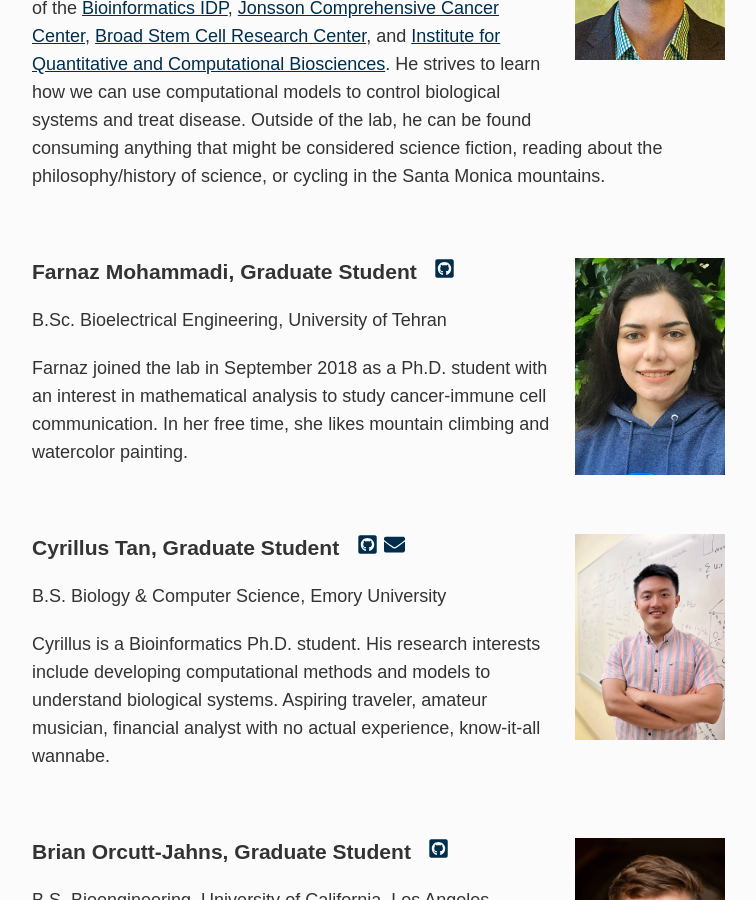
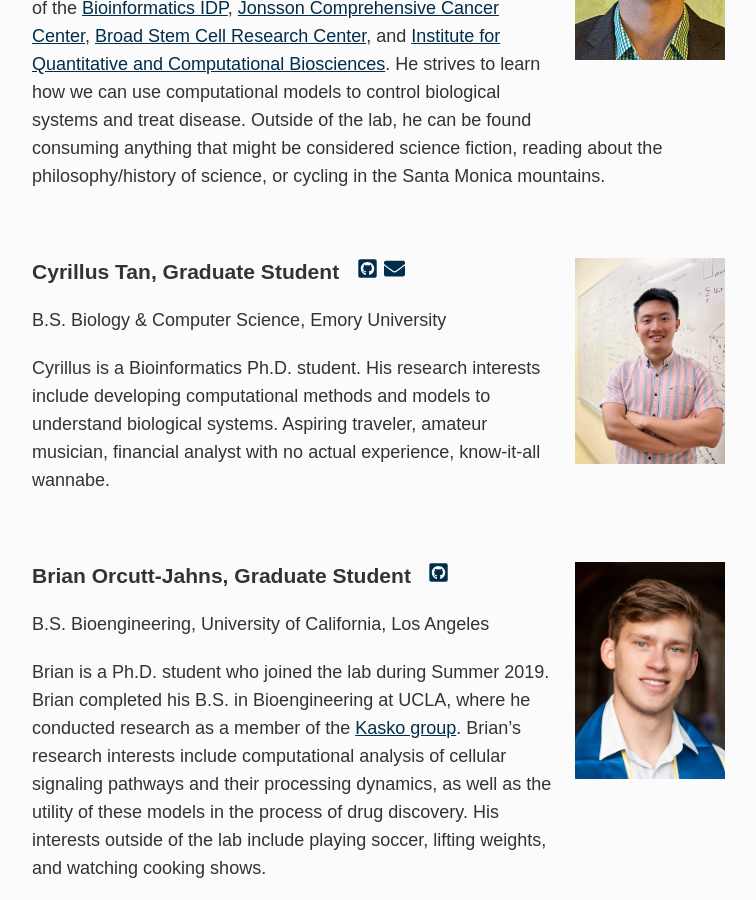
Before and after one commit to meyer-lab/asmlab.org, a Jekyll site: the page built from team/index.md, in a window 1280 px wide and 900 px high, scrolled down 799 px. Shown: the whole window, without its empty margins (253-1009 px from the left). Built offline with Jekyll 4.4.1, drawn with Linux system fonts in a browser that asks for light colours; some web fonts are replaced; some of the changed text lies outside the part shown.

Commit message:
Remove Farnaz

```diff
--- a/team/index.md
+++ b/team/index.md
@@ -11,14 +11,6 @@ Ph. D., Biological Engineering, MIT
 B.S., Bioengineering, University of California, Los Angeles
 
 Aaron is an Associate Professor of [Bioengineering](https://www.bioeng.ucla.edu) and a member of the [Bioinformatics IDP](https://bioinformatics.ucla.edu), [Jonsson Comprehensive Cancer Center](https://cancer.ucla.edu), [Broad Stem Cell Research Center](https://stemcell.ucla.edu), and [Institute for Quantitative and Computational Biosciences](https://qcb.ucla.edu). He strives to learn how we can use computational models to control biological systems and treat disease. Outside of the lab, he can be found consuming anything that might be considered science fiction, reading about the philosophy/history of science, or cycling in the Santa Monica mountains.
-
-<br />
-
-<div class="span_3 right"><img src="/public/photos/farnazm.jpg" width="150px" alt="Farnaz's picture" /></div>
-### Farnaz Mohammadi, Graduate Student&nbsp;&nbsp;&nbsp;<a href="https://github.com/Farnazmdi"><svg class="svg-icon"><use xlink:href="#fa-github"></use></svg></a>
-B.Sc. Bioelectrical Engineering, University of Tehran
-
-Farnaz joined the lab in September 2018 as a Ph.D. student with an interest in mathematical analysis to study cancer-immune cell communication. In her free time, she likes mountain climbing and watercolor painting.
 
 <br />
 
```
Also changed, not shown: other parts of team/index.md (+2 -0 lines), public/photos/farnazm.jpg (deleted).
